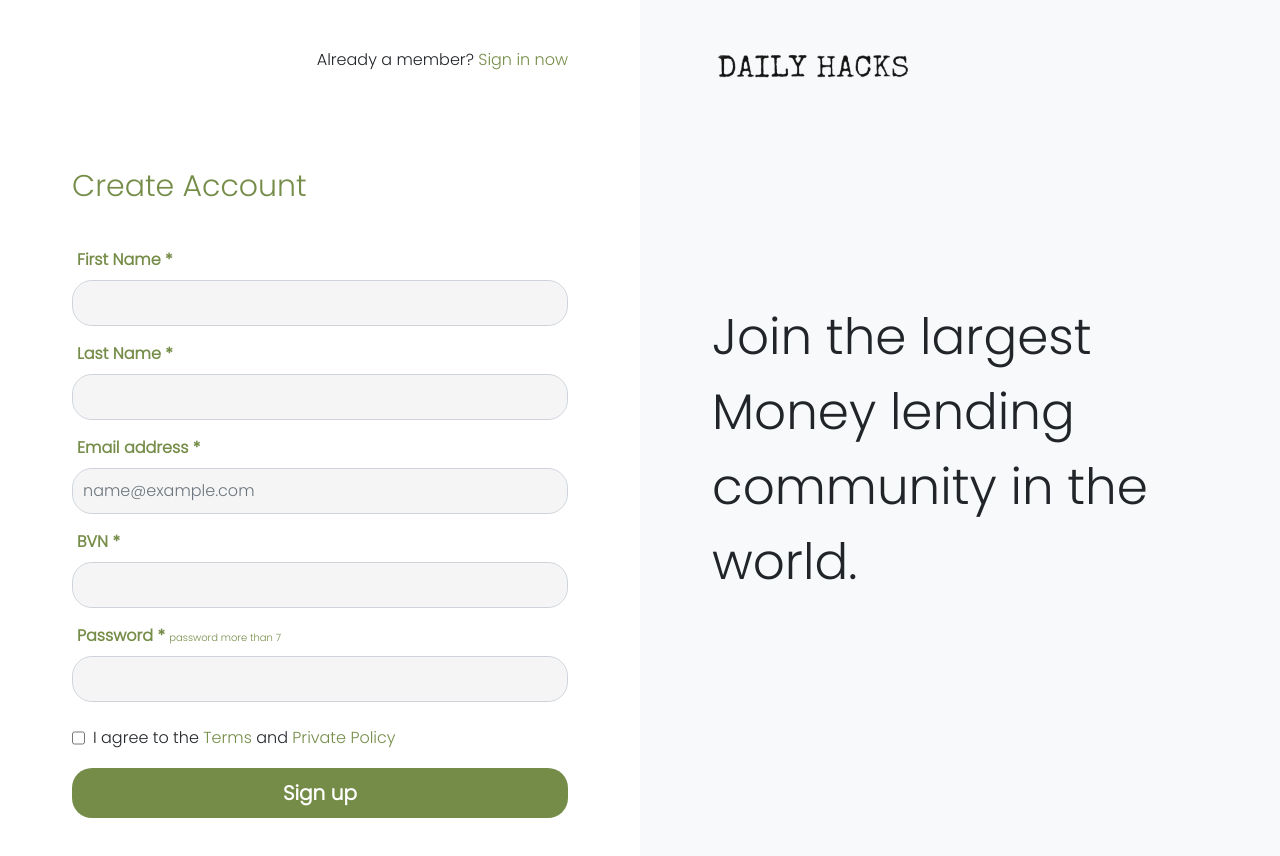
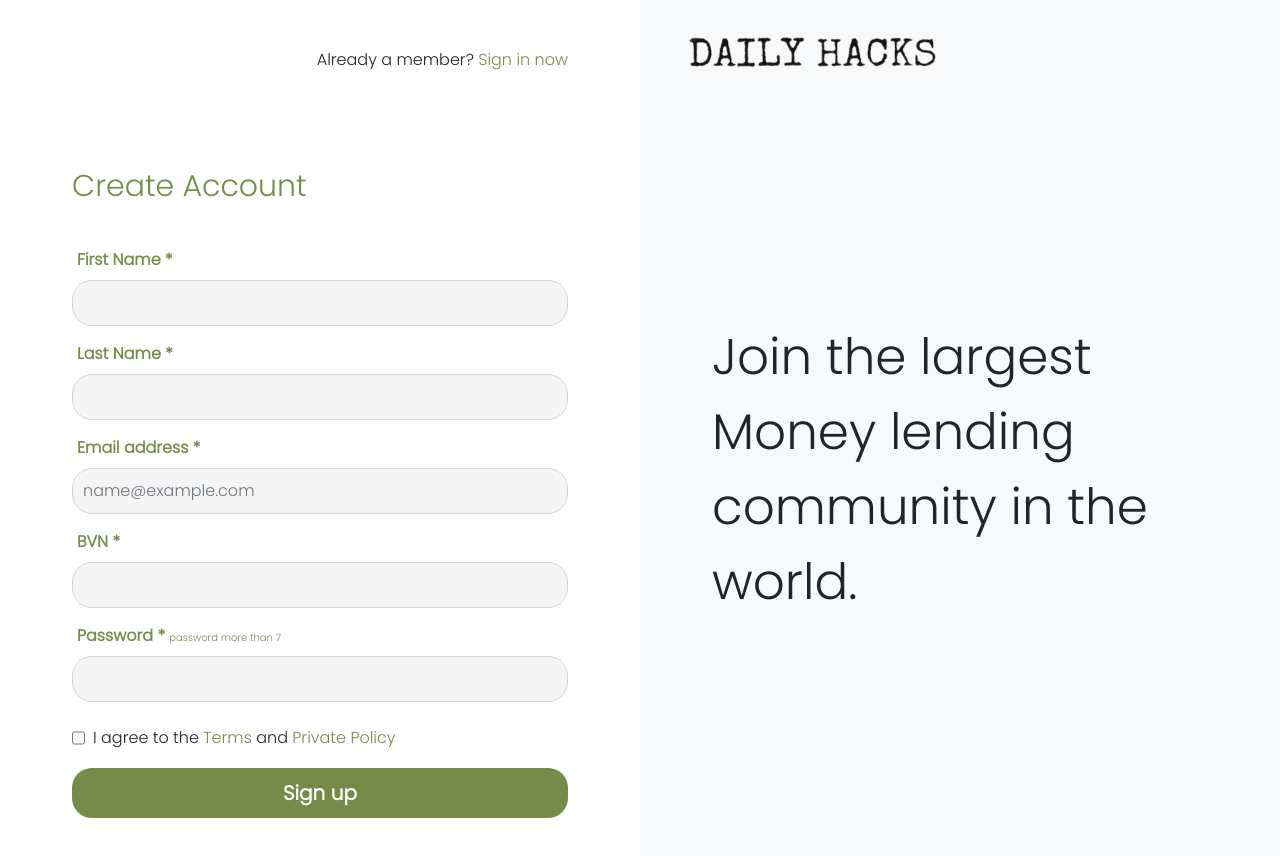
Before and after one commit to preete126/merker, a React (Vite) app: page /signup in a window 1280 px wide. Shown: the top 856 px of the page. Built offline with nearby package versions, Linux system fonts and the light colour scheme.

Commit message:
refactor: update made to auth routes

```diff
--- a/src/components/authDefault.jsx
+++ b/src/components/authDefault.jsx
@@ -2,14 +2,14 @@ import logo from "../assets/images/hacks-removebg-preview.png";
 
 
 
-function Sidebar({info, height}) {
+function Sidebar({info}) {
     return (
         <>
-            <div className="  w-100 w-lg-50 bg-light px-3 px-sm-5 d-none d-sm-block ">
-                <div style={{ marginTop: "-20px" }}>
+            <div className="  w-100 w-lg-50 bg-light px-3 pt-4 px-sm-5 d-none d-sm-block ">
+                <div>
                     <img src={logo} width={250} alt="" />
                 </div>
-                <div className=" ps-4   d-flex align-items-center ADs " style={{ fontWeight: "500", fontSize: "50px", height:height }}>
+                <div className=" ps-4 d-flex align-items-center ADs " style={{ fontWeight: "500", fontSize: "50px", height:"91%" }}>
                     {info}
                 </div>
             </div>
--- a/src/pages/Login.jsx
+++ b/src/pages/Login.jsx
@@ -128,7 +128,7 @@ const Login = () => {
               </main>
             </main>
           </div>
-         <Sidebar info={"Join the largest Money lending community in the world."} height={"400px"}/>
+         <Sidebar info={"Join the largest Money lending community in the world."} />
         </div>
       </main>
     </>
--- a/src/pages/Signup.jsx
+++ b/src/pages/Signup.jsx
@@ -174,7 +174,7 @@ const Signup = () => {
               <main></main>
             </main>
           </div>
-                <Sidebar info={"Join the largest Money lending community in the world."} height={"600px"}/>
+                <Sidebar info={"Join the largest Money lending community in the world."}/>
         </div>
       </main>
     </>
--- a/src/pages/forgotPassword/ResetPassword.jsx
+++ b/src/pages/forgotPassword/ResetPassword.jsx
@@ -8,11 +8,13 @@ import Sidebar from "../../components/authDefault";
 
 const ResetPassword = () => {
   const navigate = useNavigate(null)
-  const {setEmail} = useContext(GlobalContext)
+  let {setEmail, email} = useContext(GlobalContext)
   const emailRef = useRef(null)
 
-  const verify = ()=>{
-    setEmail(emailRef.current.value)
+  const verify = (ev)=>{
+    ev.preventDefault();
+    email = emailRef.current.value
+    setEmail(email)
     navigate("/otp")
   }
 
@@ -57,7 +59,7 @@ const ResetPassword = () => {
               </main>
             </main>
           </div>
-        <Sidebar info={"Don't worry, We are here to  help you recover your password."} height={"400px"}/>
+        <Sidebar info={"Don't worry, We are here to  help you recover your password."} />
         </div>
       </main>
     </>
```
Also changed, not shown: src/assets/images/hacks-removebg-preview.png.
